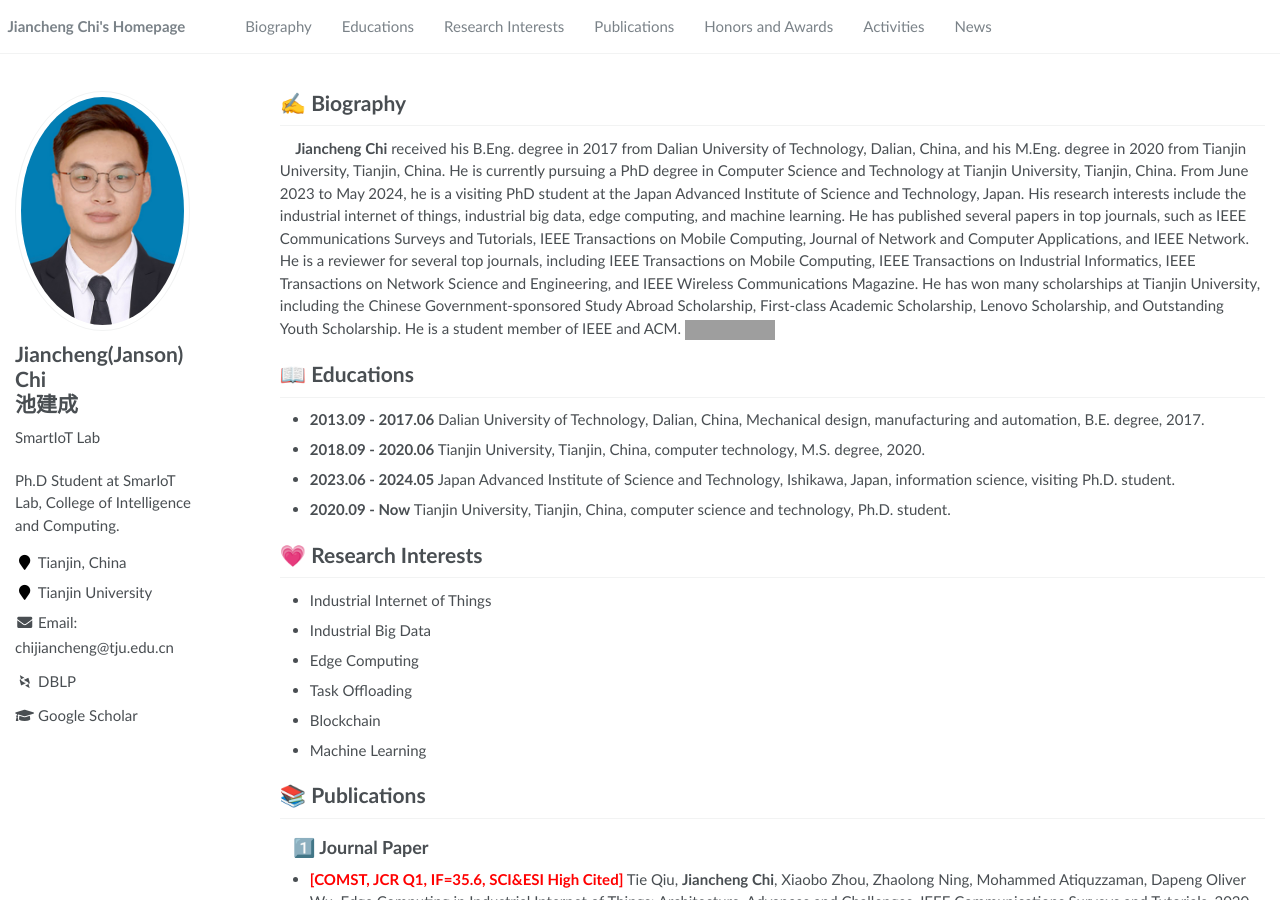
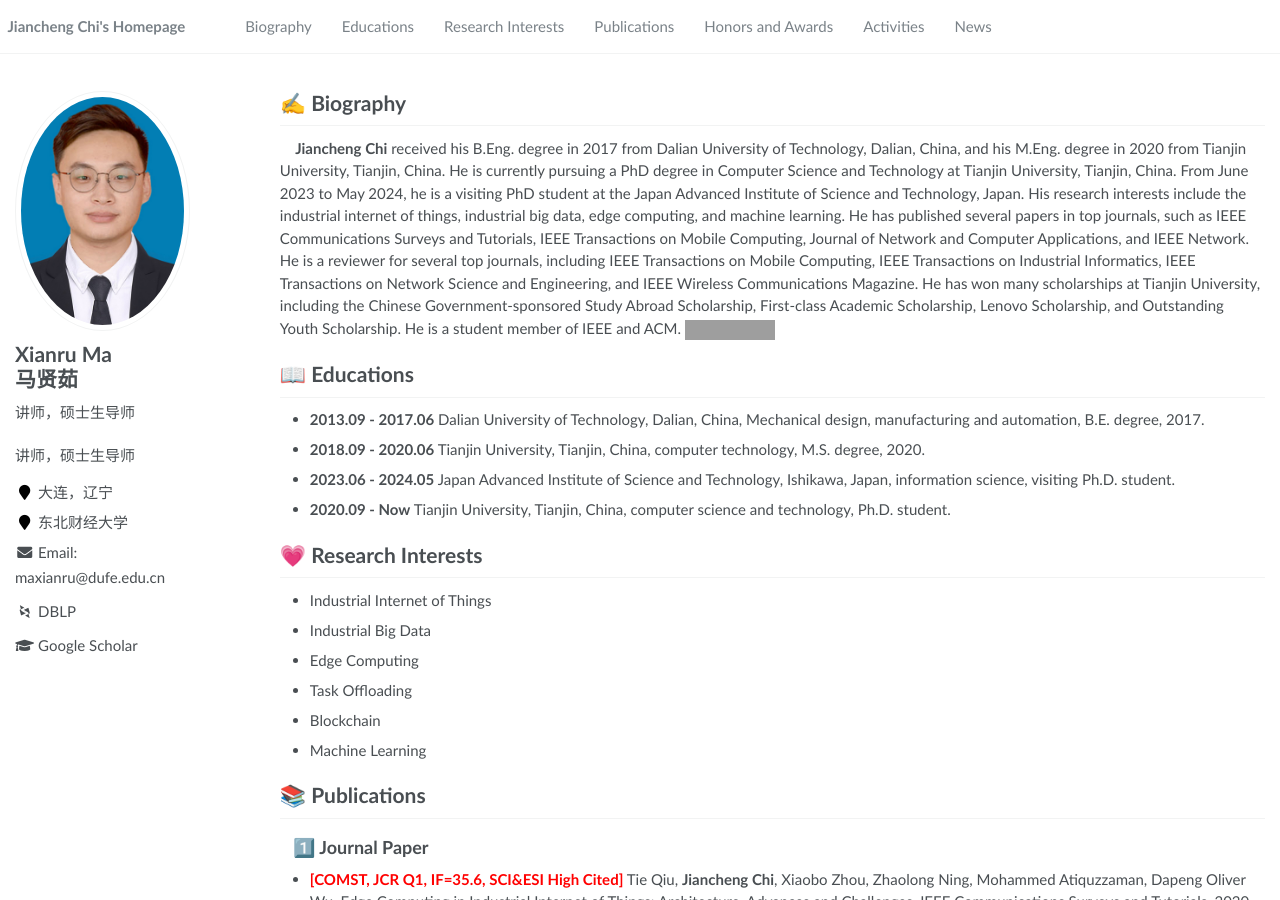
Before and after one commit to maxianru/maxianru.github.io, a Jekyll site: the page built from _pages/about.md, in a window 1280 px wide and 900 px high. Built offline with Jekyll 4.4.1, drawn with Linux system fonts in a browser that asks for light colours; some web fonts are replaced; grey boxes are pictures that could not be loaded.

Commit message:
Update _config.yml

```diff
--- a/_config.yml
+++ b/_config.yml
@@ -6,9 +6,9 @@
 # `jekyll serve`. If you change this file, please restart the server process.
 
 # Site Settings
-title                    : "Jiancheng Chi 池建成"
-description              : "Ph.D Student at SmarIoT Lab, College of Intelligence and Computing."
-repository               : "chijiancheng/chijiancheng.github.io"
+title                    : "马贤茹"
+description              : "讲师，硕士生导师"
+repository               : "maxianru/maxianru.github.io"
 google_scholar_stats_use_cdn : true
 
 # google analytics
@@ -21,15 +21,15 @@ baidu_site_verification  : code-ZxFK3f4pfb
 
 # Site Author
 author:
-  english_name             : "Jiancheng(Janson) Chi"
-  chinese_name             : "池建成"
+  english_name             : "Xianru Ma"
+  chinese_name             : "马贤茹"
   avatar           : "images/Chi.jpg"
-  bio              : "SmartIoT Lab"
-  location         : "Tianjin, China"
-  employer         : "Tianjin University"
+  bio              : "讲师，硕士生导师"
+  location         : "大连，辽宁"
+  employer         : "东北财经大学"
   pubmed           :
-  googlescholar    : "https://scholar.google.com/citations?user=IZtkGZ0AAAAJ&hl=en"
-  email            : "chijiancheng@tju.edu.cn"
+  googlescholar    : ""
+  email            : "maxianru@dufe.edu.cn"
   researchgate     :  # example: "https://www.researchgate.net/profile/yourprofile"
   uri              :
   bitbucket        :
@@ -45,7 +45,7 @@ author:
   impactstory      :
   lastfm           :
   linkedin         :
-  dblp             : "https://dblp.uni-trier.de/pid/273/8657.html"
+  dblp             : ""
   orcid            :
   pinterest        :
   soundcloud       :
```
